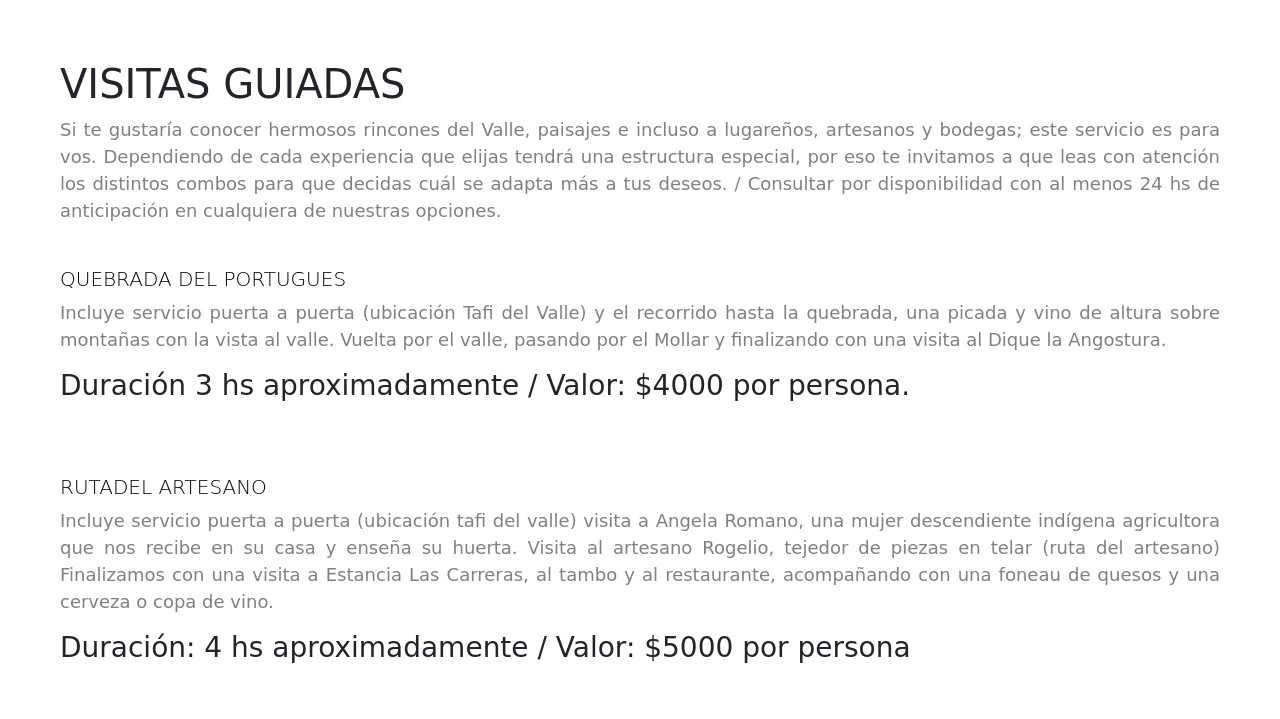
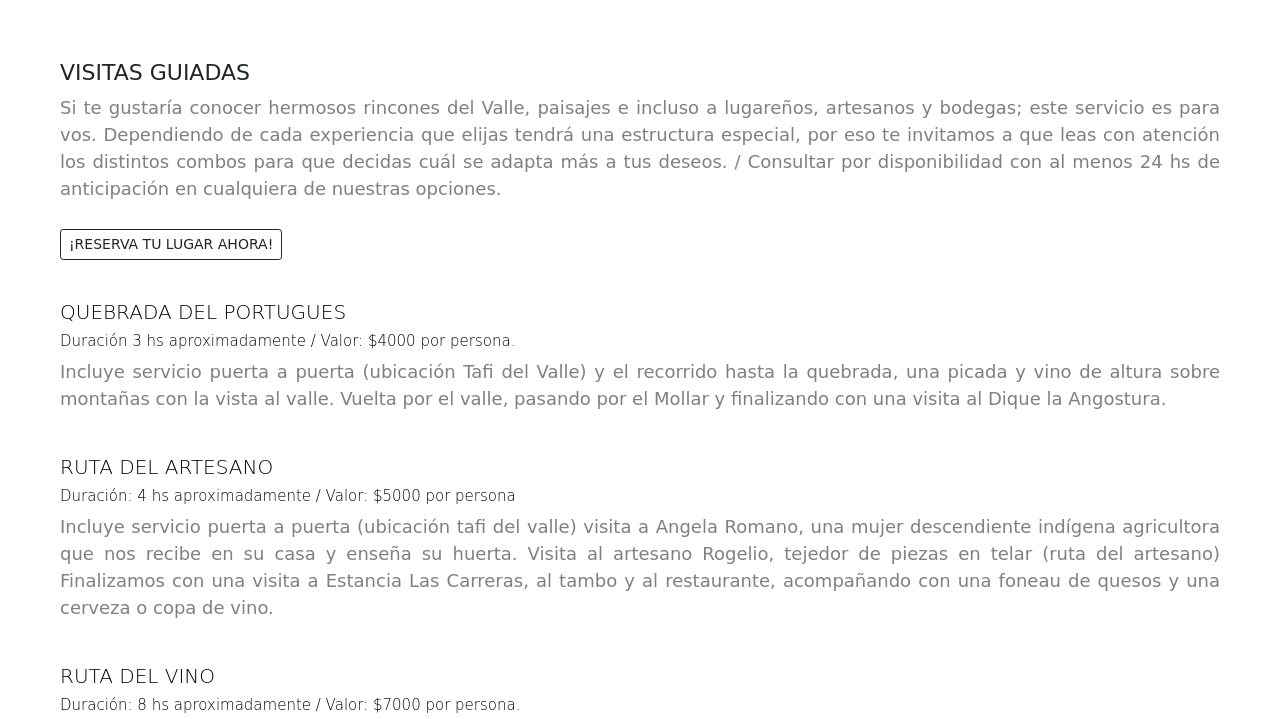
Before and after one commit to nicomanser/umantafiweb, a plain HTML site: page pages/visitasguiadas.html in a window 1280 px wide. Shown: the part 854-1573 px from the top of the page. Drawn offline with nearby package versions, Linux system fonts and the light colour scheme; a web font is replaced by a local one.

Commit message:
modifique css, links y textos de: experiencias, hospedaje, nosotros y visitas guiadas

```diff
--- a/css/style.css
+++ b/css/style.css
@@ -19,7 +19,7 @@ a {
     color: black;
 }
 
-/*------------------HEADER INDEX------------------*/
+/*----------------------------------HEADER INDEX-----------------------------*/
 
 header {
     display: flex;
@@ -70,7 +70,7 @@ header nav ul li:hover {
     background-color: #cdb363;
 }
 
-/*-------------------MAIN INDEX--------------------*/
+/*-------------------------------MAIN INDEX--------------------------------*/
 
 .contenedor-imagen {
     width: 100%;
@@ -82,11 +82,16 @@ header nav ul li:hover {
     background-attachment: fixed;
 }
 
+.formato-titulos-parrafos h1{
+    font-size: 22px;
+}
+
 .formato-titulos-parrafos h2 {
     color: rgb(0, 0, 0);
     font-size: 20px;
     font-weight: 200;
 }
+
 
 .formato-titulos-parrafos p {
     color: grey;
@@ -173,7 +178,7 @@ header nav ul li:hover {
 
 
 
-/*-------------------FOOTER INDEX------------------*/
+/*---------------------------------FOOTER INDEX------------------------------*/
 
 footer {
     display: flex;
@@ -195,7 +200,7 @@ footer p {
 }
 
 
-/*-------------------PAGINA EXPERIENCIAS------------------*/
+/*-------------------------------PAGINA EXPERIENCIAS--------------------------*/
 
 .fondo-experiencias {
     width: 100%;
@@ -226,9 +231,7 @@ footer p {
     object-fit: cover;
 }
 
-
-
-/*-------------------PAGINA HOSPEDAJE------------------*/
+/*-----------------------------------PAGINA HOSPEDAJE--------------------------*/
 
 .fondo-hospedaje {
     width: 100%;
@@ -268,7 +271,7 @@ footer p {
 
 
 
-/*-------------------PAGINA NOSOTROS------------------*/
+/*--------------------------------PAGINA NOSOTROS----------------------------*/
 
 .fondo-nosotros {
     width: 100%;
@@ -282,7 +285,7 @@ footer p {
 
 
 
-/*-------------------PAGINA CAFETERIA------------------*/
+/*------------------------------PAGINA CAFETERIA-----------------------------*/
 
 .fondo-cafeteria {
     width: 100%;
@@ -294,7 +297,7 @@ footer p {
     background-attachment: fixed;
 }
 
-/*-------------------PAGINA CONTACTO------------------*/
+/*-------------------------------PAGINA CONTACTO-----------------------------*/
 
 .fondo-contacto {
     width: 100%;
@@ -324,7 +327,15 @@ footer p {
     padding: 20px;
 }
 
-/*-------------------PAGINA VISITAS GUIADAS------------------*/
+.formato-titulos-contacto{
+    transition: 1s;
+}
+
+.formato-titulos-contacto a:hover{
+    background-color: #cdb363;
+}
+
+/*-------------------------------PAGINA VISITAS GUIADAS-------------------------*/
 
 .fondo-visitas-guiadas {
     width: 100%;
@@ -336,6 +347,11 @@ footer p {
     background-attachment: fixed;
 }
 
+.formato-titulos-parrafos h3{
+    font-size: 15px;
+    color:black;
+    font-weight: 100;
+}
 
 .contenedor-visitas-guiadas {
     /**HABILITO LA GRILLA CON LO SIGUIENTE**/
@@ -357,7 +373,7 @@ footer p {
 }
 
 
-/*-------------------MEDIA QUERYS------------------*/
+/*-----------------------------------MEDIA QUERYS------------------------------*/
 /**@media screen and (max-width: 1380px){
     .eventos-y-otros{
         flex-direction: column;
--- a/pages/visitasguiadas.html
+++ b/pages/visitasguiadas.html
@@ -5,7 +5,8 @@
     <meta charset="UTF-8">
     <meta http-equiv="X-UA-Compatible" content="IE=edge">
     <meta name="viewport" content="width=device-width, initial-scale=1.0">
-    <link href="https://cdn.jsdelivr.net/npm/bootstrap@5.0.2/dist/css/bootstrap.min.css" rel="stylesheet" integrity="sha384-EVSTQN3/azprG1Anm3QDgpJLIm9Nao0Yz1ztcQTwFspd3yD65VohhpuuCOmLASjC" crossorigin="anonymous">
+    <link href="https://cdn.jsdelivr.net/npm/bootstrap@5.0.2/dist/css/bootstrap.min.css" rel="stylesheet"
+        integrity="sha384-EVSTQN3/azprG1Anm3QDgpJLIm9Nao0Yz1ztcQTwFspd3yD65VohhpuuCOmLASjC" crossorigin="anonymous">
     <link rel="stylesheet" href="../css/style.css">
     <title>Uman Tafí / Visitas guiadas</title>
 </head>
@@ -54,20 +55,23 @@
                     hs de anticipación en cualquiera de nuestras opciones.
                     <br>
                     <br>
+                    <a class="btn btn-outline-dark btn-sm" href="https://www.instagram.com/umantafi/" target="_blank"
+                        role="button">¡RESERVA TU LUGAR AHORA!</a>
                 </p>
+                <br>
             </div>
             <div>
                 <h2>QUEBRADA DEL PORTUGUES</h2>
+                <h3>Duración 3 hs aproximadamente / Valor: $4000 por persona.</h3>
                 <p>
                     Incluye servicio puerta a puerta (ubicación Tafi del Valle) y el recorrido hasta la quebrada, una
                     picada y vino de altura sobre montañas con la vista al valle.
                     Vuelta por el valle, pasando por el Mollar y finalizando con una visita al Dique la Angostura.
                     <br>
-                <h3>Duración 3 hs aproximadamente / Valor: $4000 por persona.</h3>
-                <br>
                 <br>
                 </p>
-                <h2>RUTADEL ARTESANO</h2>
+                <h2>RUTA DEL ARTESANO</h2>
+                <h3>Duración: 4 hs aproximadamente / Valor: $5000 por persona</h3>
                 <p>
                     Incluye servicio puerta a puerta (ubicación tafi del valle)
                     visita a Angela Romano, una mujer descendiente indígena agricultora que nos recibe en su casa y
@@ -76,18 +80,16 @@
                     Finalizamos con una visita a Estancia Las Carreras, al tambo y al restaurante, acompañando
                     con una foneau de quesos y una cerveza o copa de vino.
                     <br>
-                <h3>Duración: 4 hs aproximadamente / Valor: $5000 por persona</h3>
-                <br>
                 <br>
                 </p>
                 <h2>RUTA DEL VINO</h2>
+                <h3>Duración: 8 hs aproximadamente / Valor: $7000 por persona.</h3>
                 <p>
                     Nos vamos a visitar las bodegas con vinos de altura.
                     Incluye servicio puerta a puerta (ubicación en Tafi del Valle)
                     Visita a las bodegas: Luna de Cuarzo y Arcas de Tolombon.
                     Paseo por Cafayate, Quebrada de las conchas y el anfiteatro natural.
                     <br>
-                <h3>Duración: 8 hs aproximadamente / Valor: $7000 por persona.</h3>
                 </p>
             </div>
         </section>
@@ -115,7 +117,9 @@
     <footer id="pie">
         <p>Todos los derechos reservados / Tafí del Valle, Tucumán - Argentina</p>
     </footer>
-    <script src="https://cdn.jsdelivr.net/npm/bootstrap@5.0.2/dist/js/bootstrap.bundle.min.js" integrity="sha384-MrcW6ZMFYlzcLA8Nl+NtUVF0sA7MsXsP1UyJoMp4YLEuNSfAP+JcXn/tWtIaxVXM" crossorigin="anonymous"></script>
+    <script src="https://cdn.jsdelivr.net/npm/bootstrap@5.0.2/dist/js/bootstrap.bundle.min.js"
+        integrity="sha384-MrcW6ZMFYlzcLA8Nl+NtUVF0sA7MsXsP1UyJoMp4YLEuNSfAP+JcXn/tWtIaxVXM"
+        crossorigin="anonymous"></script>
 </body>
 
 </html>
```
Also changed, not shown: pages/experiencias.html (+14 -7 lines), pages/hospedaje.html (+7 -3 lines), pages/nosotros.html (+4 -3 lines). Lines whose indentation alone changed are shown as unchanged.
